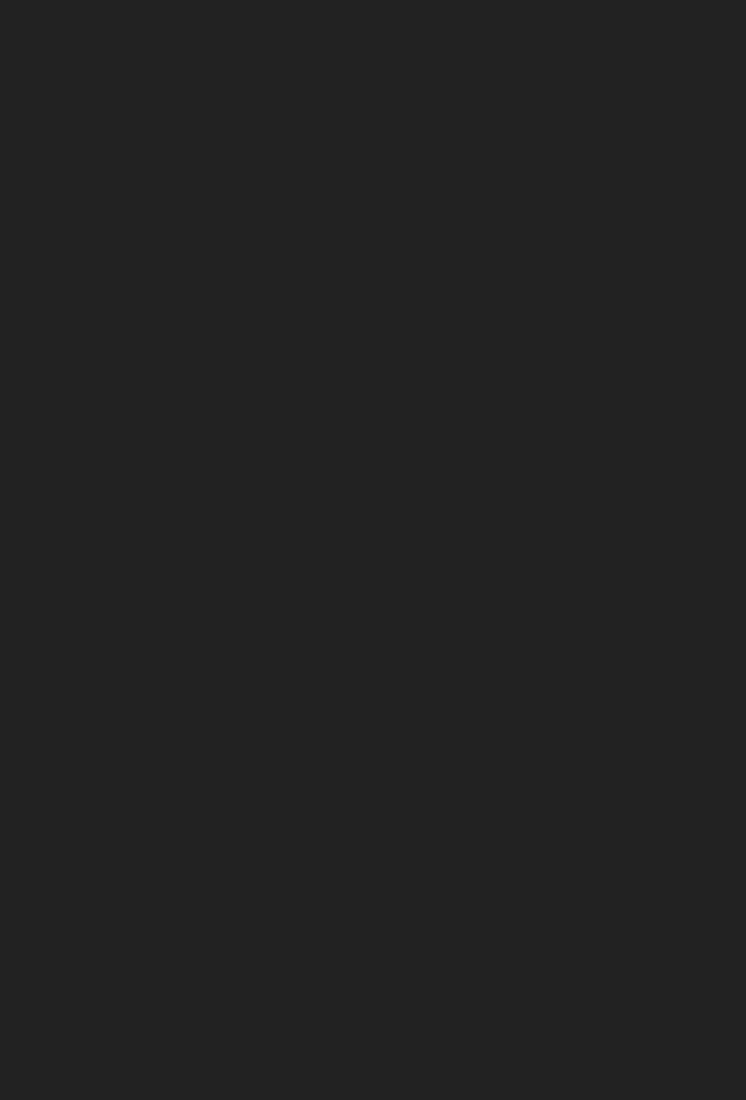
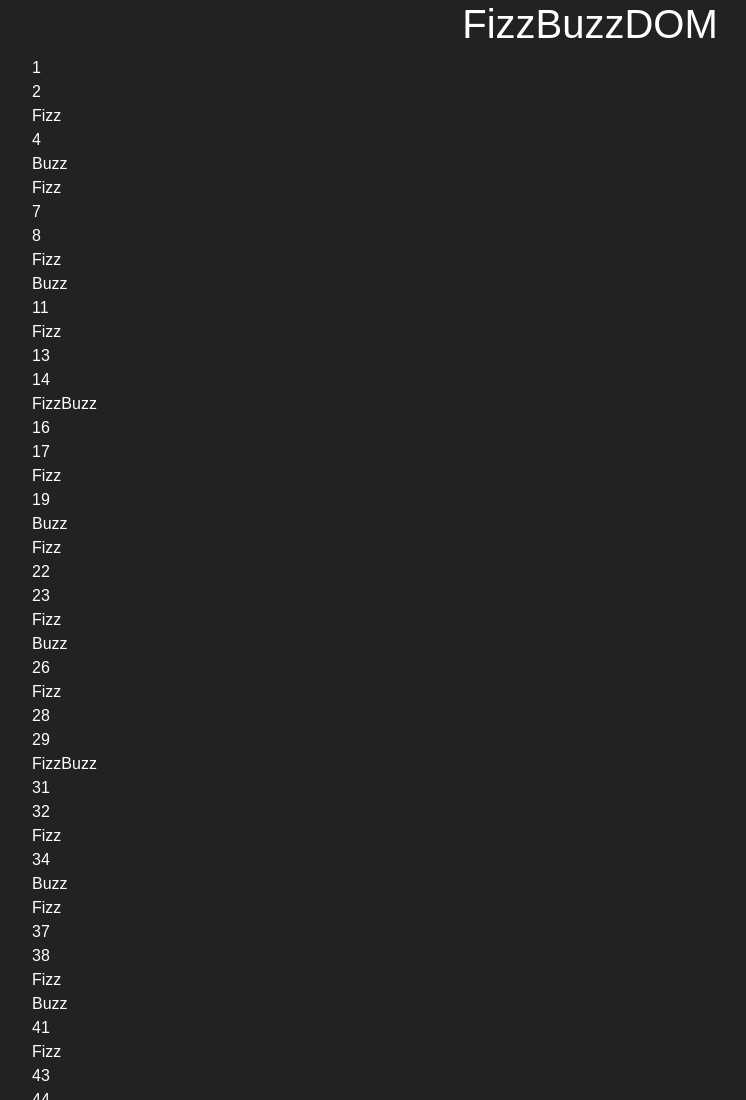
Before and after one commit to Fianda0/js-fizzbuzz, a plain HTML site: page index.html in a window 1280 px wide. Shown: the top 1100 px of the page, without its empty margins (50-796 px from the left). Before the commit the page ends 800 px from the top, so only its background shows below. Drawn offline with nearby package versions, Linux system fonts and the light colour scheme.

Commit message:
add stampa risultato

```diff
--- a/index.html
+++ b/index.html
@@ -14,24 +14,16 @@
 </head>
 
 <body>
+    <div class="container">
+        <div class="row">
+            <div class="col-12 text-center">
+                <h1>FizzBuzzDOM</h1>
+            </div>
+        </div>
+    </div>
+    <div id="cont-box" class="container">
+    </div>
 
-    <!-- Inizio Header -->
-    <header>
-
-    </header>
-    <!-- Fine header -->
-
-    <!-- Inizio main -->
-    <main>
-
-    </main>
-    <!-- Fine main -->
-
-    <!-- Inizio footer -->
-    <footer>
-
-    </footer>
-    <!-- Fine footer -->
 
     <script src="./main.js"></script>
 </body>
--- a/main.js
+++ b/main.js
@@ -1,12 +1,26 @@
+
+
+
 for (let i = 1; i <= 100; i++) {
+    const mycontainer = document.getElementById('cont-box')
+
+    const myDiv = document.createElement('div')
 
     if (i % 3 == 0 && i % 5 == 0) {
+        myDiv.append('FizzBuzz')
+        mycontainer.append(myDiv)
         console.log('FizzBuzz')
     } else if (i % 3 == 0) {
+        myDiv.append('Fizz')
+        mycontainer.append(myDiv)
         console.log('Fizz')
     } else if (i % 5 == 0) {
+        myDiv.append('Buzz')
+        mycontainer.append(myDiv)
         console.log('Buzz')
     } else {
+        myDiv.append(i)
+        mycontainer.append(myDiv)
         console.log(i)
     }
 }
```
